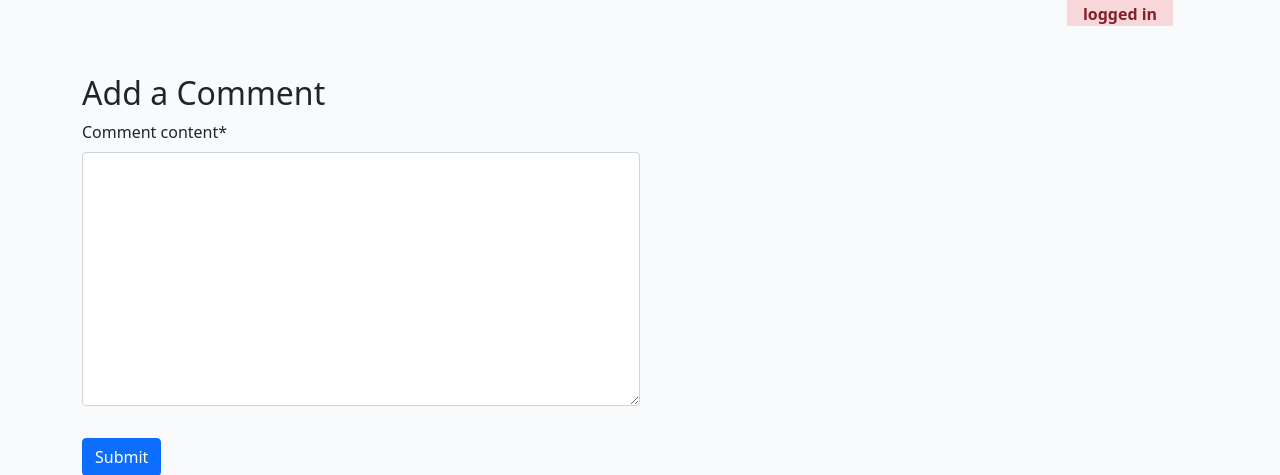
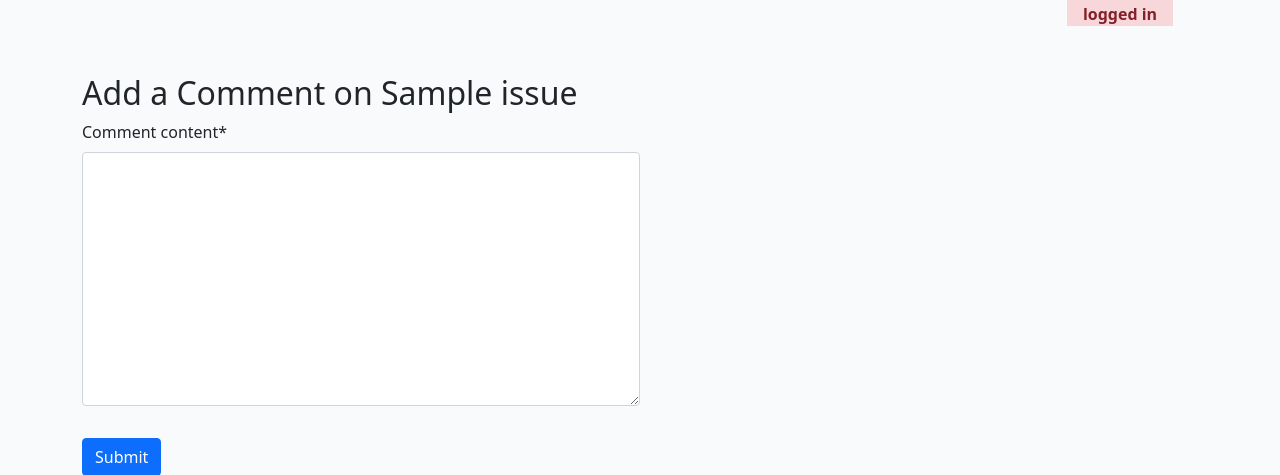
Before and after one commit to JL-14/community-incident-forum, a Django app: a page that uses templates/forum/add_comment.html in a window 1280 px wide. Shown: the part 122-597 px from the top of the page. Run offline with Django 4.2, Linux system fonts and the light colour scheme; tables that the repository leaves empty hold one stand-in row (values such as "Sample post"); some libraries are stand-ins or nearby versions.

Commit message:
Add title of issue to comment on in add_comment form

```diff
--- a/forum/views.py
+++ b/forum/views.py
@@ -36,20 +36,9 @@ def report_detail(request, slug):
     report = get_object_or_404(Issue, slug=slug)
     comments = report.comments.all().order_by("-created_on")
     comment_count = report.comments.filter(approved=True).count()
+    comment_form = CommentForm()
 
-    if request.method == "POST":
-        comment_form = CommentForm(data=request.POST, issue=report)
-        if comment_form.is_valid():
-            comment = comment_form.save(commit=False)
-            comment.comment_author = request.user
-            comment.comment_issue = report
-            comment.save()
-            messages.success(request, 'Comment submitted and awaiting approval.')
-            return redirect('add_comment', slug=slug)  # Redirect to add_comment view after successful submission
-        else:
-            messages.error(request, 'Error submitting comment, please try again.')
-    else:
-        comment_form = CommentForm(issue=report)
+    issue_title = report.issue_title
 
     return render(
         request,
@@ -59,6 +48,7 @@ def report_detail(request, slug):
             "comments": comments,
             "comment_count": comment_count,
             "comment_form": comment_form,
+            "issue_title": report.issue_title,
         },
     )
 
@@ -79,12 +69,15 @@ def add_comment(request, slug):
     else:
         comment_form = CommentForm(issue=report)
 
+    issue_title = report.issue_title
+
     return render(
         request,
         "forum/add_comment.html",
         {
             "comment_form": comment_form,
             "slug": slug,
+            "issue_title": report.issue_title,
         }
     )
 
--- a/templates/forum/add_comment.html
+++ b/templates/forum/add_comment.html
@@ -3,7 +3,7 @@
 
 {% block content %}
 <div class="container mt-5">
-    <h2>Add a Comment</h2>
+    <h2>Add a Comment on {{ issue_title }}</h2>
     <div class="col-md-6">
         <form id="commentForm" method="post">
             {% csrf_token %}
--- a/templates/forum/report_detail.html
+++ b/templates/forum/report_detail.html
@@ -52,7 +52,7 @@
       <div class="d-flex justify-content-between align-items-center">
         <h3>Comments:</h3>
         <!-- New Comments button -->
-        <a href="{% url 'add_comment' slug=issue.slug %}" class="btn btn-edit">Add a Comment</a>
+        <a href="{% url 'add_comment' slug=issue.slug %}?issue_title={{ issue_title }}" class="btn btn-edit">Add a Comment</a>
       </div>
       <div class="card-body">
         {% for comment in comments %}
```
